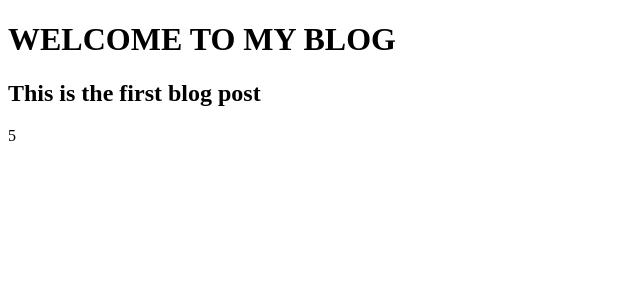
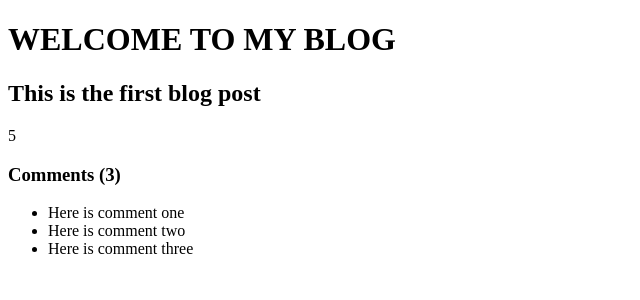
Before and after one commit to mrkarstrom/first-react-app2, a React (Create React App) app: page / in a window 1280 px wide. Shown: the top 300 px of the page, without its empty margins (0-640 px from the left). Built offline with nearby package versions, Linux system fonts and the light colour scheme.

Commit message:
mapped over comments-array that are displayed

```diff
--- a/src/App.js
+++ b/src/App.js
@@ -1,11 +1,26 @@
 function App() {
   const title = 'Welcome to my blog';
   const body = 'This is the first blog post';
+  const comments = [
+    { id: 1, text: 'Here is comment one' },
+    { id: 2, text: 'Here is comment two' },
+    { id: 3, text: 'Here is comment three' },
+  ];
+
   return (
     <div className="container">
       <h1>{title.toUpperCase()}</h1>
       <h2>{body}</h2>
       {Math.floor(Math.random() * 6) + 1}
+
+      <div className="comments">
+        <h3>Comments ({comments.length})</h3>
+        <ul>
+          {comments.map((comment, index) => (
+            <li>{comment.text}</li>
+          ))}
+        </ul>
+      </div>
     </div>
   );
 }
```
